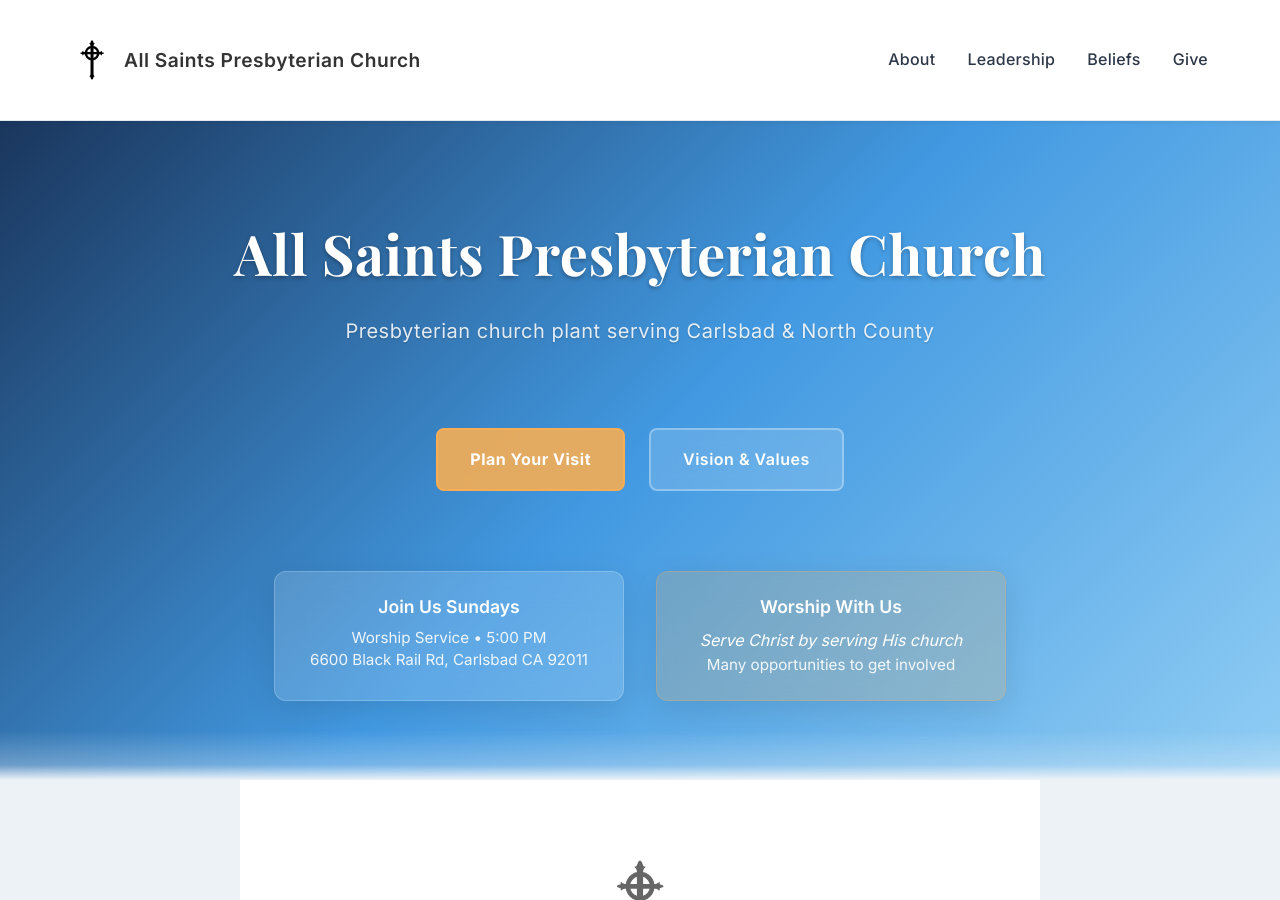
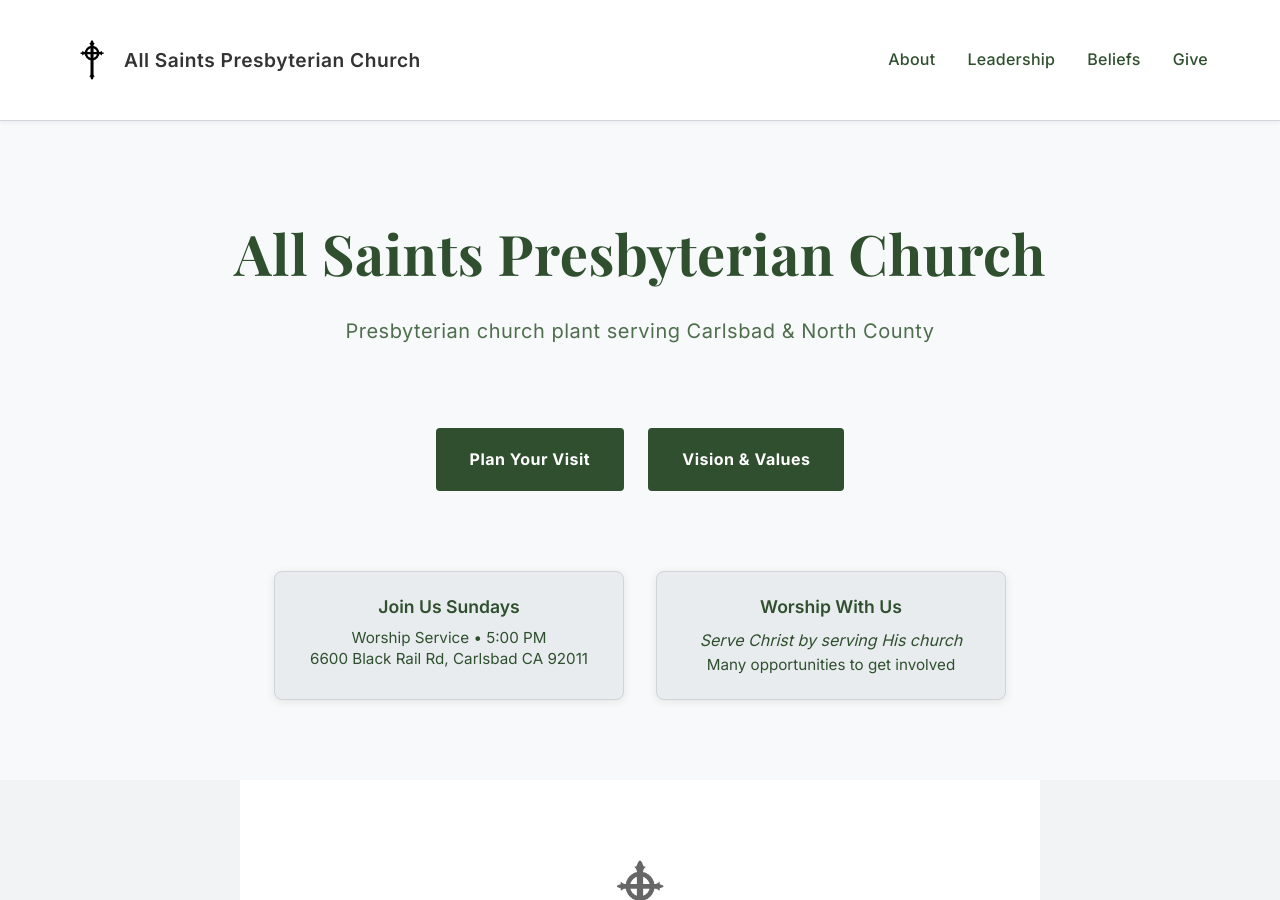
Before and after one commit to aspchurch/website, a Jekyll site: the page built from index.html, in a window 1280 px wide and 900 px high. Built offline with Jekyll 4.4.1, drawn with Linux system fonts in a browser that asks for light colours.

Commit message:
Hero color changes (1st cut)

```diff
--- a/assets/css/style.css
+++ b/assets/css/style.css
@@ -1,20 +1,20 @@
 /* CSS Custom Properties (Variables) */
 :root {
     /* Primary Colors */
-    --color-primary: #1a365d;
-    --color-primary-light: #4299e1;
+    --color-primary: #2f4f2f;
+    --color-primary-light: #456745;
 
     /* Secondary Colors */
-    --color-accent: #f6ad55;
-    --color-cream: #fefcbf;
+    --color-accent: #1b4332;
+    --color-cream: #f7fafc;
 
     /* Neutrals */
-    --color-text: #2d3748;
-    --color-text-light: #718096;
-    --color-text-muted: #a0aec0;
+    --color-text: #2f4f2f;
+    --color-text-light: #456745;
+    --color-text-muted: #718096;
     --color-background: #ffffff;
-    --color-background-alt: #edf2f7;
-    --color-border: #e2e8f0;
+    --color-background-alt: #f1f3f4;
+    --color-border: #d1d5db;
 
     /* Legacy colors for gradual transition */
     --color-old-green: #6b8e5a;
@@ -175,20 +175,14 @@
 .hero-section {
     text-align: center;
     padding: 6rem 2rem 5rem 2rem;
-    background: linear-gradient(135deg, #1a365d 0%, #4299e1 50%, #90cdf4 100%);
+    background: #f8f9fa;
     position: relative;
     overflow: hidden;
-    color: white;
+    color: var(--color-primary);
 }
 
 .hero-section::after {
-    content: '';
-    position: absolute;
-    bottom: 0;
-    left: 0;
-    width: 100%;
-    height: 50px;
-    background: linear-gradient(180deg, transparent 0%, rgba(237, 242, 247, 0.3) 70%, #edf2f7 100%);
+    display: none;
 }
 
 .hero-title {
@@ -196,17 +190,17 @@
     font-weight: 700;
     margin-bottom: 1.5rem;
     letter-spacing: 0.5px;
-    color: white;
-    text-shadow: 0 2px 4px rgba(0, 0, 0, 0.3);
+    color: var(--color-primary);
+    text-shadow: none;
 }
 
 .hero-subtitle {
     font-size: 1.25rem;
     margin-bottom: 2rem;
-    color: rgba(255, 255, 255, 0.9);
+    color: var(--color-text-light);
     font-weight: 400;
     letter-spacing: 0.5px;
-    text-shadow: 0 1px 2px rgba(0, 0, 0, 0.2);
+    text-shadow: none;
 }
 
 .hero-buttons {
@@ -222,36 +216,37 @@
     display: inline-block;
     padding: 1rem 2rem;
     text-decoration: none;
-    border: 2px solid rgba(255, 255, 255, 0.8);
-    background-color: rgba(255, 255, 255, 0.1);
-    color: white;
+    border: 2px solid transparent;
+    background-color: transparent;
+    color: var(--color-primary);
     font-weight: 600;
     letter-spacing: 0.5px;
-    border-radius: 8px;
+    border-radius: 4px;
     transition: all 0.3s ease;
-    backdrop-filter: blur(10px);
+    backdrop-filter: none;
+    min-width: 180px;
 }
 
 .btn:hover {
-    background-color: rgba(255, 255, 255, 0.2);
-    border-color: white;
-    color: white;
-    transform: translateY(-2px);
-    box-shadow: 0 8px 25px rgba(0, 0, 0, 0.2);
+    background-color: #456745;
+    border-color: #456745;
+    color: #ffffff;
+    transform: translateY(-1px);
+    box-shadow: 0 4px 12px rgba(47, 79, 47, 0.25);
 }
 
 .btn-primary {
-    background-color: rgba(246, 173, 85, 0.9);
-    border-color: #f6ad55;
+    background-color: var(--color-primary);
+    border-color: var(--color-primary);
     color: white;
     font-weight: 700;
 }
 
 .btn-primary:hover {
-    background-color: #f6ad55;
-    border-color: #f6ad55;
-    transform: translateY(-2px);
-    box-shadow: 0 8px 25px rgba(246, 173, 85, 0.4);
+    background-color: var(--color-primary-light);
+    border-color: var(--color-primary-light);
+    transform: translateY(-1px);
+    box-shadow: 0 4px 12px rgba(26, 32, 44, 0.25);
 }
 
 /* Service Times Callout */
@@ -276,25 +271,25 @@
 }
 
 .hero-card {
-    background: rgba(255, 255, 255, 0.15);
-    backdrop-filter: blur(15px);
-    border: 1px solid rgba(255, 255, 255, 0.2);
-    border-radius: 12px;
+    background: #ffffff;
+    backdrop-filter: none;
+    border: 1px solid #d1d5db;
+    border-radius: 8px;
     padding: 1.5rem 2rem;
     text-align: center;
-    box-shadow: 0 8px 32px rgba(0, 0, 0, 0.1);
+    box-shadow: 0 2px 8px rgba(47, 79, 47, 0.1);
     flex: 1;
     min-width: 320px;
     max-width: 350px;
 }
 
 .serve-card {
-    background: rgba(246, 173, 85, 0.2);
-    border-color: rgba(246, 173, 85, 0.3);
+    background: #e9ecef;
+    border-color: #ced4da;
 }
 
 .hero-card h3 {
-    color: white;
+    color: var(--color-primary);
     font-size: 1.1rem;
     margin-bottom: 0.5rem;
     font-weight: 600;
@@ -302,7 +297,7 @@
 }
 
 .hero-card p {
-    color: rgba(255, 255, 255, 0.9);
+    color: var(--color-text);
     font-size: 0.95rem;
     margin: 0;
     font-weight: 400;
--- a/index.html
+++ b/index.html
@@ -8,11 +8,11 @@
 
     <div class="hero-buttons">
         <a href="{{ '/meeting-time/' | relative_url }}" class="btn btn-primary">Plan Your Visit</a>
-        <a href="{{ '/vision-and-values/' | relative_url }}" class="btn">Vision & Values</a>
+        <a href="{{ '/vision-and-values/' | relative_url }}" class="btn btn-primary">Vision & Values</a>
     </div>
 
     <div class="hero-cards">
-        <div class="hero-card">
+        <div class="hero-card serve-card">
             <h3>Join Us Sundays</h3>
             <p>Worship Service • 5:00 PM<br>
             <span class="address-line">6600 Black Rail Rd, Carlsbad CA 92011</span></p>
```
Also changed, not shown: .github/workflows/build-and-deploy.yml.
